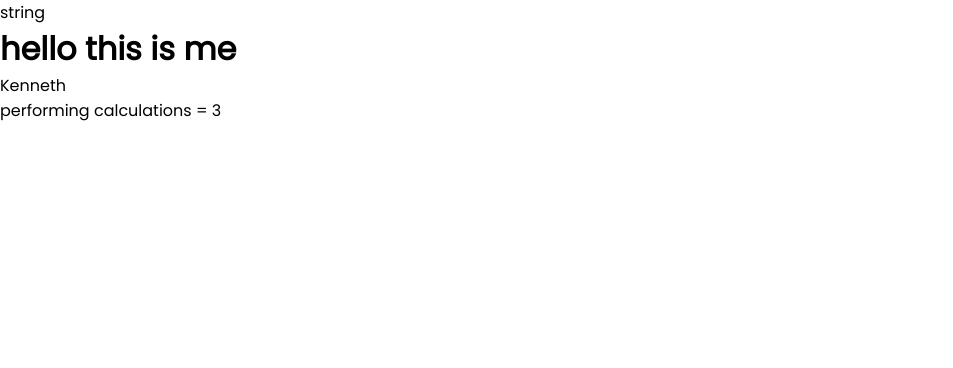
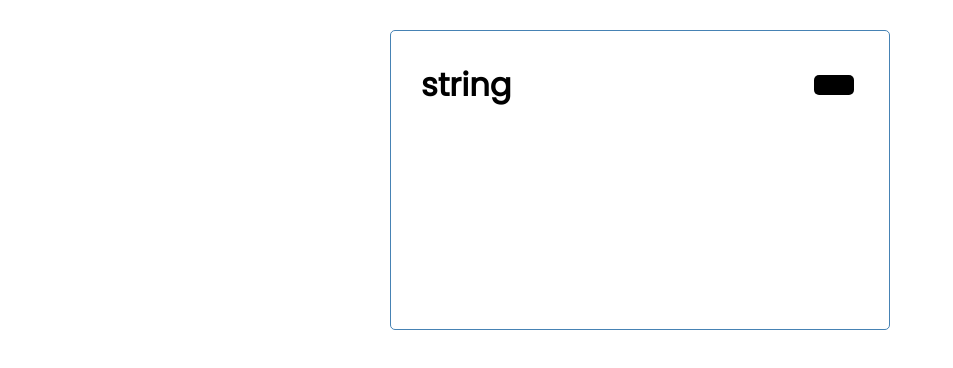
Before and after one commit to gymcode/comebackcode, a React (Create React App) app: page / in a window 1280 px wide. Shown: the top 368 px of the page, without its empty margins (0-953 px from the left). Built offline with nearby package versions, Linux system fonts and the light colour scheme.

Commit message:
first section in place

```diff
--- a/src/App.js
+++ b/src/App.js
@@ -1,20 +1,13 @@
-import { getDefaultNormalizer } from "@testing-library/dom";
 import { React, Fragment } from "react";
 
 // components import
 import Header from "./components/Header";
 
-const name = "Kenneth"
-const math = "yes"
-
 function App () {
     return (
-      <Fragment>
+      <div className={"container"}>
         <Header title={"string"}/>
-        <h1>hello this is me </h1>
-        <div>{name}</div>
-        <p>performing calculations = { !math ? "2" : "3" }</p>
-      </Fragment>
+      </div>
     )
 }
 
--- a/src/components/Header.js
+++ b/src/components/Header.js
@@ -3,9 +3,10 @@ import {React, Fragment} from 'react'
 
 function Header({title}) {
     return (
-        <Fragment>
-            <div>{title}</div>
-        </Fragment>
+        <header className={"header"}>
+            <h1>{title}</h1>
+            <button className={"btn"}></button>
+        </header>
     )
 }
 
```
